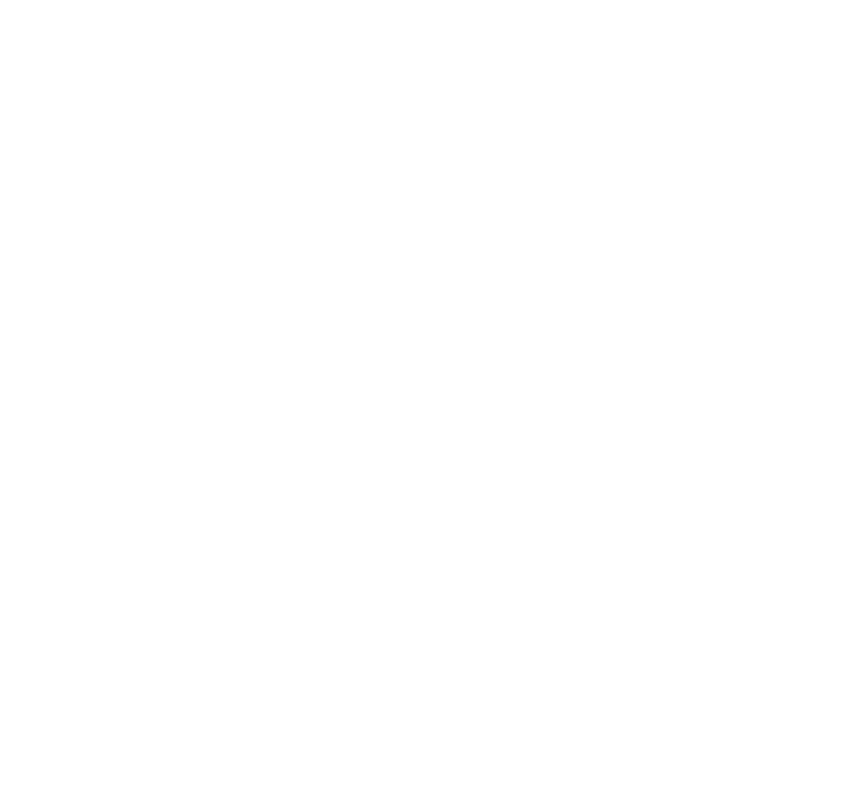
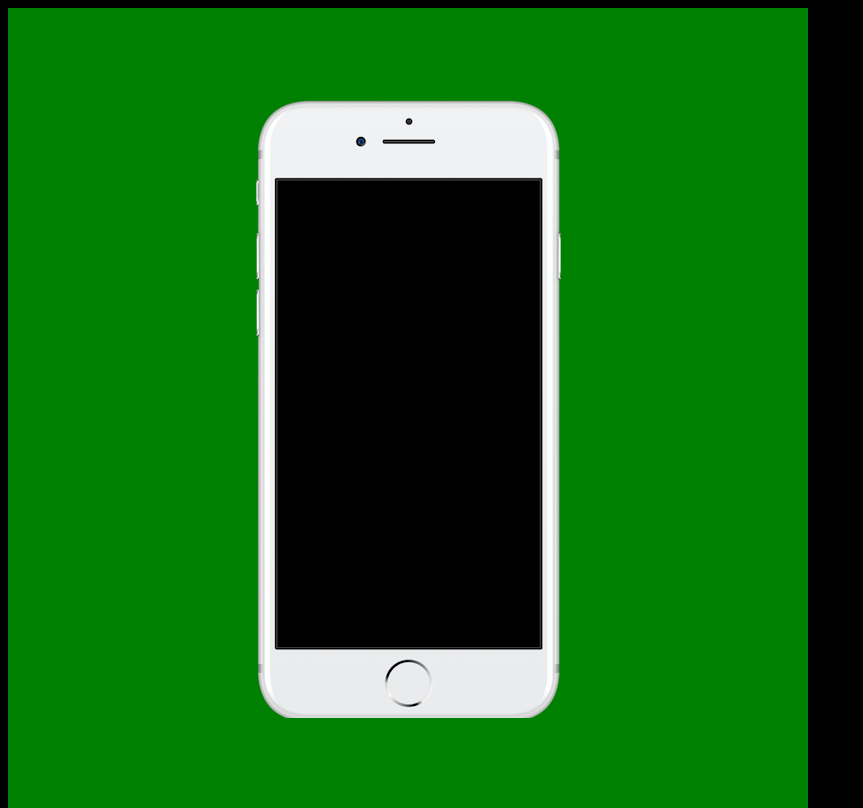
Before and after one commit to Gilferprog/projeto-social, a plain HTML site: page index.html in a window 1280 px wide. Shown: the whole page, without its empty margins (0-863 px from the left). Drawn offline with Linux system fonts and the light colour scheme.

Commit message:
Alualizei

```diff
--- a/index.html
+++ b/index.html
@@ -9,6 +9,15 @@
     <link rel="shortcut icon" href="favicon.ico" type="image/x-icon">
 </head>
 <body>
+    <main>
+        <section id="telefone">
+
+        </section>
+
+        <section id="redes-sociais">
+
+        </section>
+    </main>
 
 </body>
 </html>
--- a/style.css
+++ b/style.css
@@ -1 +1,30 @@
 @charset "UTF-8"
+
+* {
+    margin: 0px;
+    padding: 0px;
+    font-family: Arial, Helvetica, sans-serif;
+}
+
+html, body{
+    height:  100vh;
+    width: 100vh;
+    background-color: black;
+}
+
+main{
+    position: relative;
+    height: 100vh;
+    background-color: green;
+}
+
+section#telefone{
+    position: absolute;
+    top: 50%;
+    left: 50%;
+    transform: translate(-50%, -50%);
+    height: 620px;
+    width: 310px;
+    background-color: blue;
+    background: url(imagens/frame-iphone.png);
+}
```
